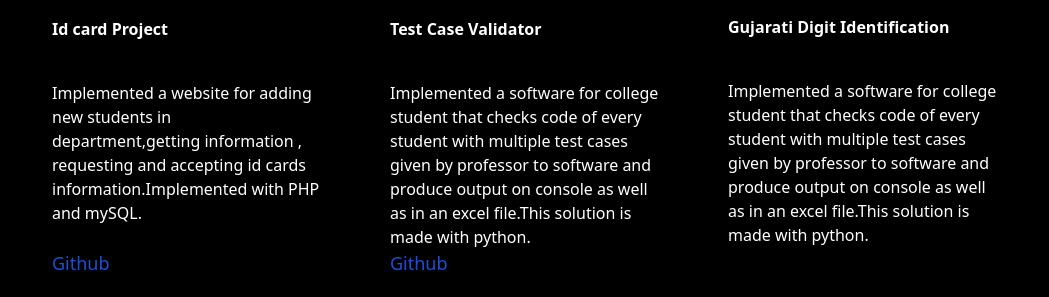
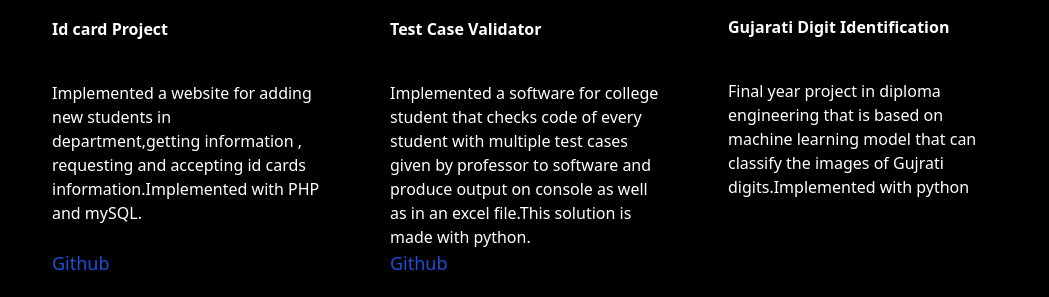
Before and after one commit to virtualharsh/virtualharsh.github.io, a website: page index.html in a window 1280 px wide. Shown: the part 1459-1756 px from the top of the page, without its empty margins (115-1164 px from the left). Drawn offline with nearby package versions, Linux system fonts and the light colour scheme.

Commit message:
changed content of ml project

```diff
--- a/index.html
+++ b/index.html
@@ -89,7 +89,7 @@
             <div class="item border-y-4 border-white p-5 hover:scale-[103%]  hover:border-gray-400  mt-9 duration-200 w-11/12 m-auto lg:m-0  lg:w-1/4">
                 <img class="m-auto" src="imgs/digit identification.jpg" alt="Digit identification">
                 <h3 class="py-5 font-extrabold">Gujarati Digit Identification</h3>
-                <p class="py-5 h-[40%]">Implemented a software for college student that checks code of every student with multiple test cases given by professor to software and produce output on console as well as in an excel file.This solution is made with python.</p>
+                <p class="py-5 h-[40%]">Final year project in diploma engineering that is based on machine learning model that can classify the images of Gujrati digits.Implemented with python</p>
             </div>
 
 
```
